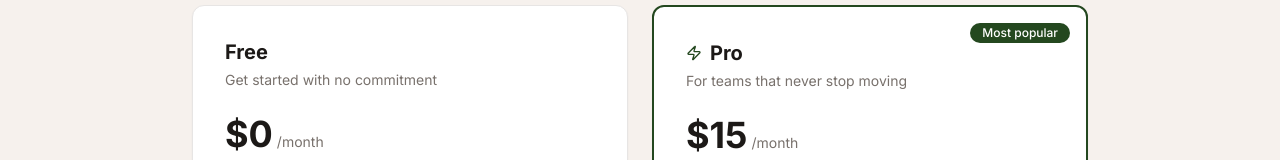
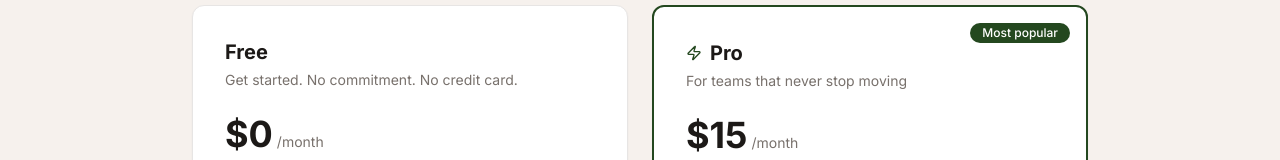
Before and after one commit to adrien-t-ndong/actionvoc, a Next.js app: page / in a window 1280 px wide. Shown: the part 2396-2556 px from the top of the page. Built offline with nearby package versions, Linux system fonts and the light colour scheme.

Commit message:
Update pricing section tagline

```diff
--- a/app/page.tsx
+++ b/app/page.tsx
@@ -230,7 +230,7 @@ export default function LandingPage() {
             <div className="bg-white rounded-xl border border-stone-200 p-8 shadow-sm flex flex-col">
               <div className="mb-6">
                 <h3 className="text-xl font-bold text-stone-900 mb-1">Free</h3>
-                <p className="text-stone-500 text-sm">Get started with no commitment</p>
+                <p className="text-stone-500 text-sm">Get started. No commitment. No credit card.</p>
               </div>
               <div className="mb-6">
                 <span className="text-4xl font-bold text-stone-900">$0</span>
```
